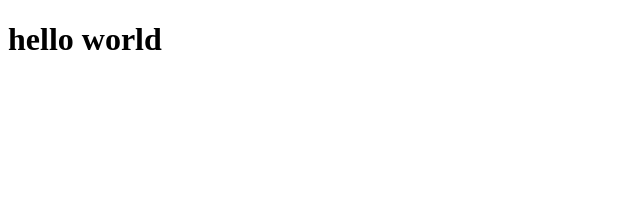
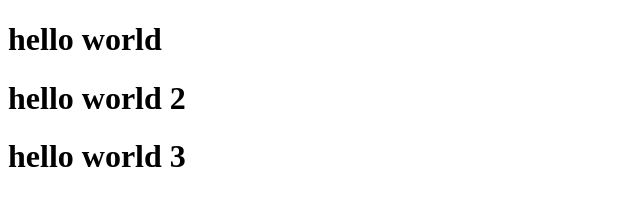
Before and after one commit to DaiNgo72/BCDN14-git-tutorial, a plain HTML site: page index.html in a window 1280 px wide. Shown: the whole page, without its empty margins (0-640 px from the left). Drawn offline with Linux system fonts and the light colour scheme.

Commit message:
add additional headings to index.html

```diff
--- a/index.html
+++ b/index.html
@@ -8,5 +8,7 @@
   </head>
   <body>
     <h1>hello world</h1>
+    <h1>hello world 2</h1>
+    <h1>hello world 3</h1>
   </body>
 </html>
```
